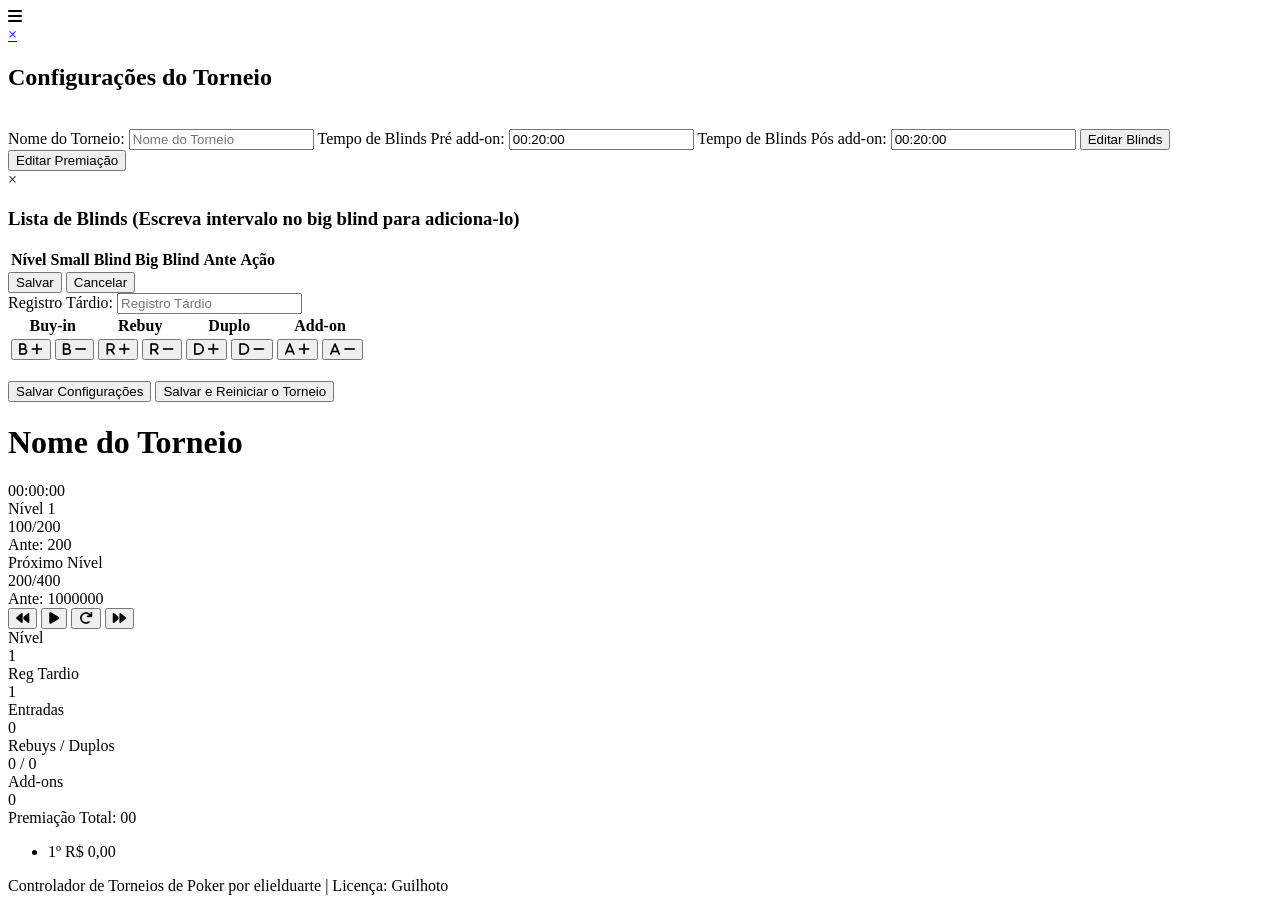
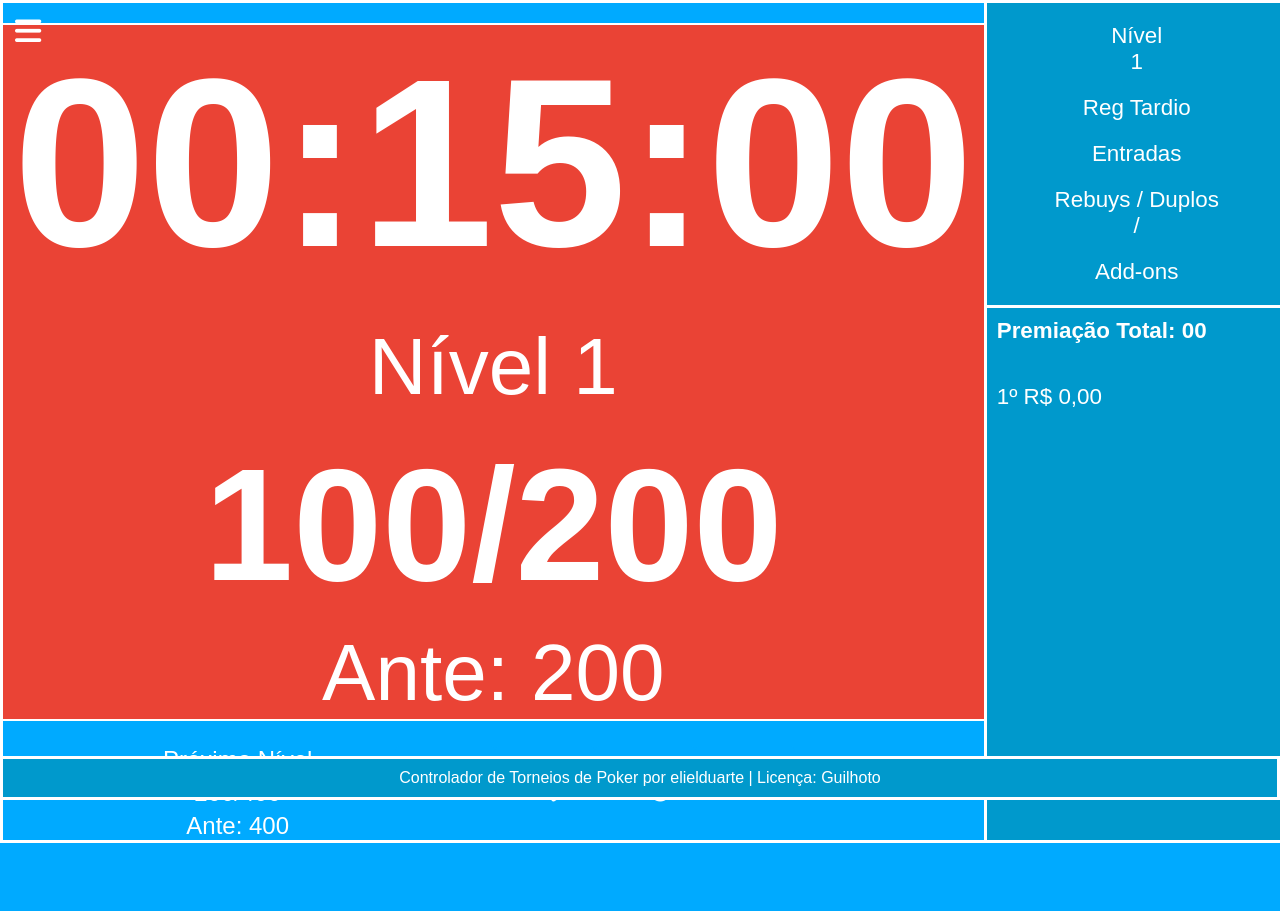
Before and after one commit to eliel-duarte/blinds, a plain HTML site: page guilhoto/index.html in a window 1280 px wide. After the commit the page ends 843 px from the top, so only its background shows below. Drawn offline with Linux system fonts and the light colour scheme; the site is published under a folder, as on GitHub Pages, so addresses that start at the root find nothing.

Commit message:
versão 1 e tele inical

```diff
--- a/guilhoto/index.html
+++ b/guilhoto/index.html
@@ -5,7 +5,7 @@
     <meta name="viewport" content="width=device-width, initial-scale=1.0">
     <title>Título do Torneio</title>
     <link rel="stylesheet" href="https://cdnjs.cloudflare.com/ajax/libs/font-awesome/6.0.0-beta3/css/all.min.css">
-    <link rel="stylesheet" href="/guilhoto/style.css">
+    <link rel="stylesheet" href="style.css">
 
 
 </head>
@@ -188,6 +188,6 @@
     </footer>
 
 
-    <script src="/guilhoto/script.js"></script>
+    <script src="script.js"></script>
 </body>
 </html>
```
Also changed, not shown: v1/index.html (+2 -2 lines).
